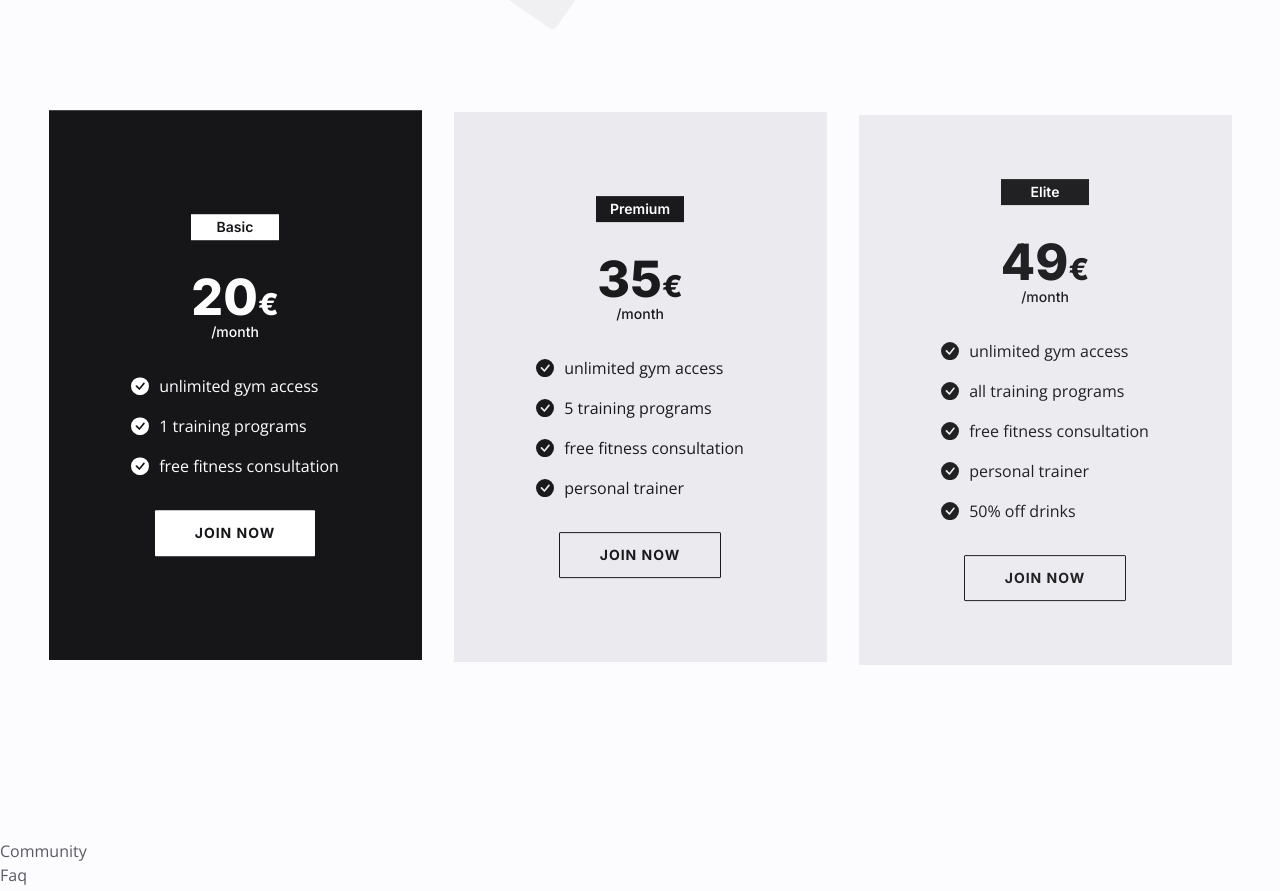
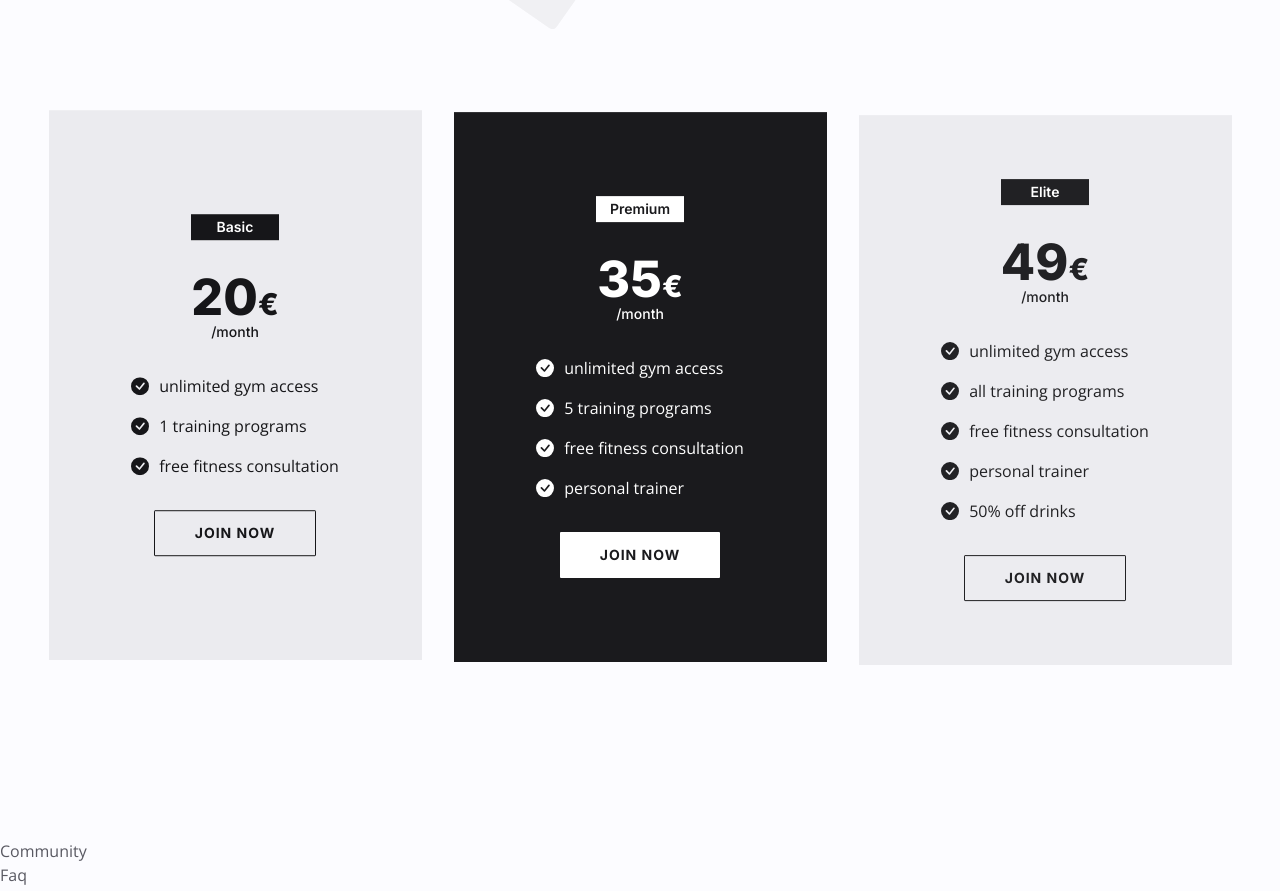
Before and after one commit to estaniulyte/sports-website, a React (Create React App) app: page / in a window 1280 px wide. Shown: the part 2015-2906 px from the top of the page. Built offline with nearby package versions, Linux system fonts and the light colour scheme; the HTML template or start-up script is replaced by a standard one.

Commit message:
change: change index for plan list

```diff
--- a/src/components/PlanList.js
+++ b/src/components/PlanList.js
@@ -3,7 +3,7 @@ import React, { useState } from "react";
 import { BsCheckCircleFill } from "react-icons/bs";
 
 const PlanList = ({ plans }) => {
-  const [index, setIndex] = useState(0);
+  const [index, setIndex] = useState(1);
 
   return (
     <div className="flex flex-col lg:flex-row items-center justify-center max-w-[1280px] mx-auto gap-y-4">
@@ -15,7 +15,6 @@ const PlanList = ({ plans }) => {
             className="w-full md:max-w-[620px] lg:max-w-[405px] rounded-sm px-4 lg:min-h-[550px]"
             key={currentIndex}
             data-aos="fade-up"
-            data-aos-offset="200"
             data-aos-delay={delay}
           >
             <div
```
